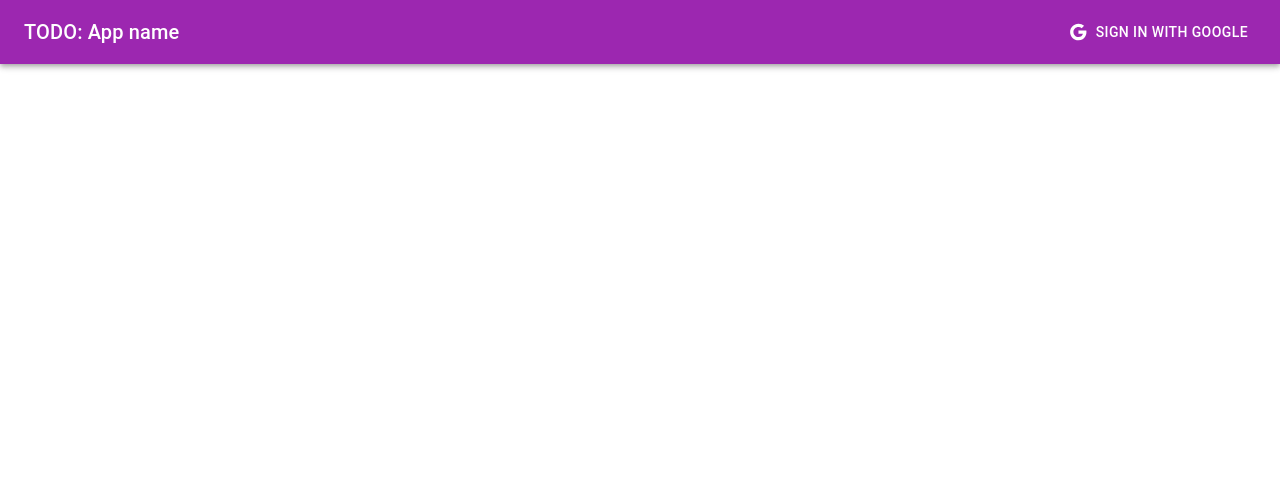
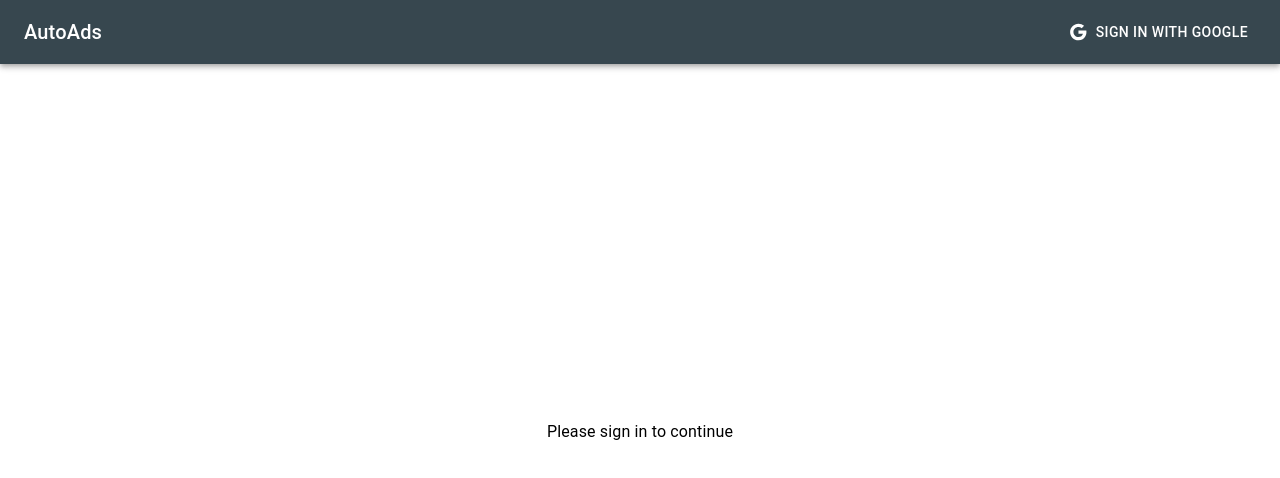
Before and after one commit to Asem-Abdelhady/Streaming, a React (Vite) app: page /select_classes in a window 1280 px wide. Shown: the top 478 px of the page. Built offline with nearby package versions, Linux system fonts and the light colour scheme.

Commit message:
[add] theme [fix] UI

```diff
--- a/src/Layout.tsx
+++ b/src/Layout.tsx
@@ -49,7 +49,16 @@ export default function Layout() {
   }
 
   if (signInLoading) {
-    return <CircularProgress />;
+    return (
+      <Stack
+        direction={"column"}
+        gap={4}
+        sx={{ height: "100%", alignItems: "center", justifyContent: "center" }}
+      >
+        <Typography>Sigining you in...</Typography>
+        <CircularProgress />
+      </Stack>
+    );
   }
 
   const handleMenu = (event: React.MouseEvent<HTMLElement>) => {
@@ -69,11 +78,11 @@ export default function Layout() {
   };
 
   return (
-    <Stack sx={{ maxHeight: "100%" }}>
+    <Stack sx={{ height: "100%" }}>
       <AppBar position="static" color="secondary">
         <Toolbar>
           <Typography variant="h6" component="div" sx={{ flexGrow: 1 }}>
-            TODO: App name
+            AutoAds
           </Typography>
           {user ? (
             <div>
@@ -91,7 +100,7 @@ export default function Layout() {
                 id="menu-appbar"
                 anchorEl={anchorEl}
                 anchorOrigin={{
-                  vertical: "top",
+                  vertical: "bottom",
                   horizontal: "right",
                 }}
                 keepMounted
@@ -102,7 +111,6 @@ export default function Layout() {
                 open={Boolean(anchorEl)}
                 onClose={handleClose}
               >
-                <MenuItem onClick={handleClose}>TODO: idk</MenuItem>
                 <MenuItem onClick={handleSignOut} disabled={signOutLoading}>
                   Sign out
                 </MenuItem>
@@ -120,7 +128,23 @@ export default function Layout() {
           )}
         </Toolbar>
       </AppBar>
-      {user ? <Outlet /> : null}
+      {user ? (
+        <Stack direction={"column"} flex="1" minHeight={0}>
+          <Outlet />
+        </Stack>
+      ) : (
+        <Stack
+          direction={"column"}
+          gap={4}
+          sx={{
+            height: "100%",
+            alignItems: "center",
+            justifyContent: "center",
+          }}
+        >
+          <Typography>Please sign in to continue</Typography>
+        </Stack>
+      )}
     </Stack>
   );
 }
--- a/src/components/SelectClasses.tsx
+++ b/src/components/SelectClasses.tsx
@@ -1,4 +1,10 @@
-import { Button, Checkbox, FormControlLabel, FormGroup } from "@mui/material";
+import {
+  Button,
+  Checkbox,
+  FormControlLabel,
+  FormGroup,
+  styled,
+} from "@mui/material";
 import { useState } from "react";
 import { useNavigate } from "react-router-dom";
 
@@ -118,8 +124,8 @@ export default function SelectClasses() {
   };
 
   return (
-    <form onSubmit={handleSubmit}>
-      <FormGroup>
+    <FormContainer onSubmit={handleSubmit}>
+      <FormGroup sx={{ maxHeight: "60%" }}>
         <FormControlLabel
           control={<Checkbox onChange={handleSelectAll} />}
           label="Select All"
@@ -137,9 +143,23 @@ export default function SelectClasses() {
           />
         ))}
       </FormGroup>
-      <Button type="submit" variant="contained" color="primary">
+      <Button
+        type="submit"
+        variant="contained"
+        color="primary"
+        sx={{ width: "60%", alignSelf: "center" }}
+      >
         Submit
       </Button>
-    </form>
+    </FormContainer>
   );
 }
+
+const FormContainer = styled("form")`
+  flex: 1;
+  min-height: 0;
+  display: flex;
+  flex-direction: column;
+  row-gap: 12px;
+  padding: 24px;
+`;
--- a/src/main.tsx
+++ b/src/main.tsx
@@ -10,6 +10,8 @@ import {
 import Stream from "./components/Stream.tsx";
 import "./main.css";
 import SelectClasses from "./components/SelectClasses.tsx";
+import { ThemeProvider } from "@mui/material";
+import theme from "./theme/theme.tsx";
 
 const router = createBrowserRouter(
   createRoutesFromElements(
@@ -22,6 +24,8 @@ const router = createBrowserRouter(
 
 ReactDOM.createRoot(document.getElementById("root")!).render(
   <React.StrictMode>
-    <RouterProvider router={router} />
+    <ThemeProvider theme={theme}>
+      <RouterProvider router={router} />
+    </ThemeProvider>
   </React.StrictMode>
 );
--- /dev/null
+++ b/src/theme/theme.tsx
@@ -0,0 +1,25 @@
+import { createTheme } from '@mui/material/styles';
+import {  } from '@mui/material/colors';
+
+
+const theme = createTheme({
+  palette: {
+    primary: {
+      main: "#46ACC2",
+    },
+    secondary: {
+      main: "#37474f",
+    },
+  },
+  components: {
+    MuiButton: {
+      styleOverrides: {
+        root: {
+          color: "white"
+        }
+      }
+    }
+  }
+});
+
+export default theme;
```
